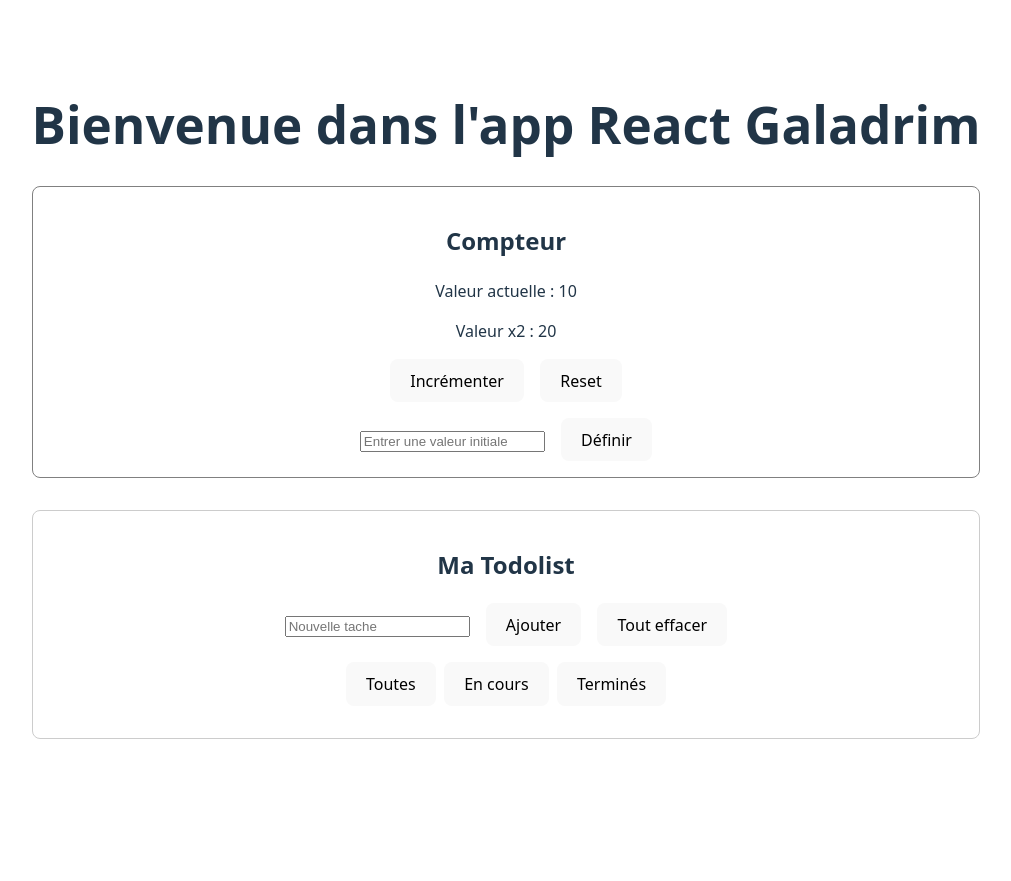
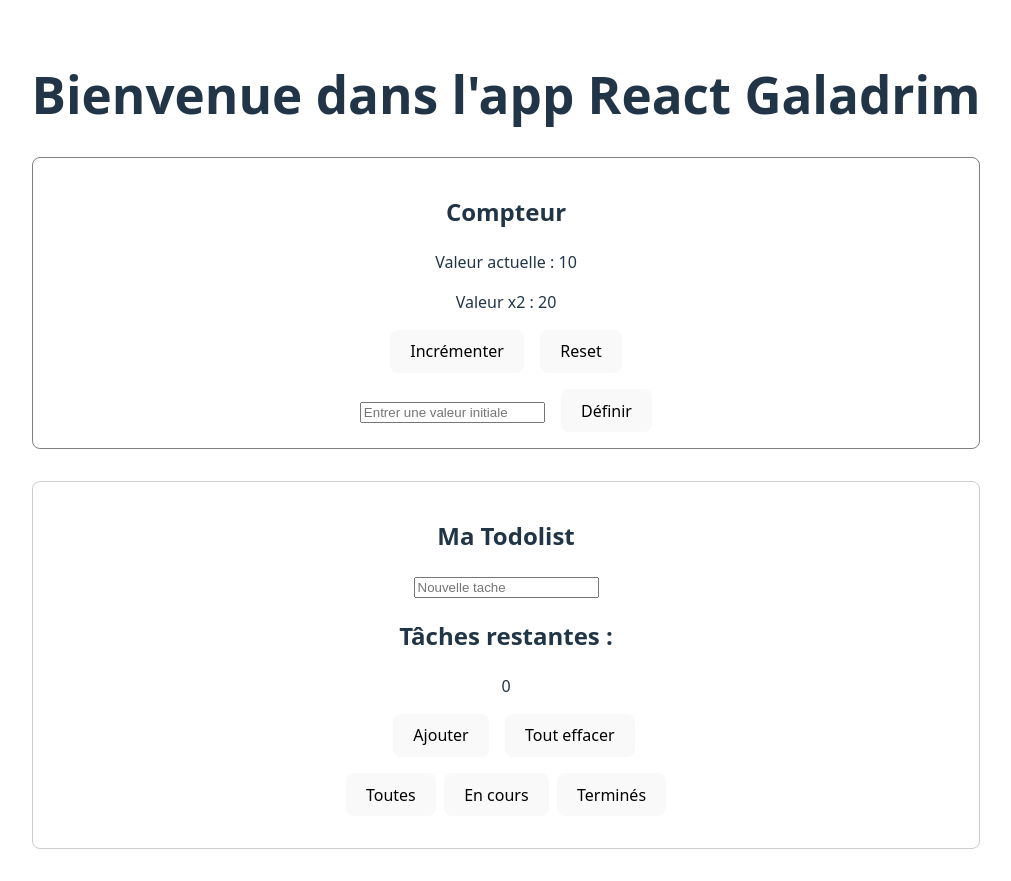
Before and after one commit to smaail-hennani/react-galadrim, a React (Vite) app: page / in a window 1280 px wide. Shown: the whole page, without its empty margins (134-1145 px from the left). Before the commit the page ends 800 px from the top, so only its background shows below. Built offline with nearby package versions, Linux system fonts and the light colour scheme.

Commit message:
feat: ajout d’un compteur de tâches restantes avec mise à jour automatique

```diff
--- a/src/components/TodoList.tsx
+++ b/src/components/TodoList.tsx
@@ -9,17 +9,22 @@ function TodoList() {
     const [tasks, setTasks] = useState<Task[]>([]);
     const [input, setInput] = useState<string>("");
     const [filter, setFilter] = useState<"toutes" | "encours" | "terminees">("toutes");
+    const [counter, setCounter] = useState<number>(0);
 
     const addTask = () => {
         if (input.trim() !== "") {
             const newTask : Task = { text: input.trim(), completed: false};
             setTasks([...tasks, newTask]);
             setInput("");
+            setCounter((prevCounter) => prevCounter + 1);
         }
     };
 
     const removeTask = (index: number) => {
-        setTasks(tasks.filter((_, i) => i !== index))
+        setTasks(tasks.filter((_, i) => i !== index));
+        if(!tasks[index].completed) {
+            setCounter((prevCounter) => prevCounter - 1);
+        }
     };
 
     const clearTasks = () => {
@@ -42,6 +47,9 @@ function TodoList() {
                 value={input}
                 onChange={(e) => setInput(e.target.value)}
             />
+
+            <h2>Tâches restantes : </h2>
+            <p>{counter}</p>
             <button onClick={addTask} style={{ marginLeft: '1rem' }}>Ajouter</button>
 
             <button onClick={clearTasks} style={{marginLeft: '1rem' }}>Tout effacer</button>
@@ -62,6 +70,11 @@ function TodoList() {
                                 const updated = [...tasks];
                                 updated[index].completed = !updated[index].completed;
                                 setTasks(updated);
+                                if(!task.completed) {
+                                    setCounter((prevCounter) => prevCounter + 1);
+                                } else {
+                                    setCounter((prevCounter) => prevCounter - 1);
+                                }
                             }}
                         />
                         <span style={{
```
